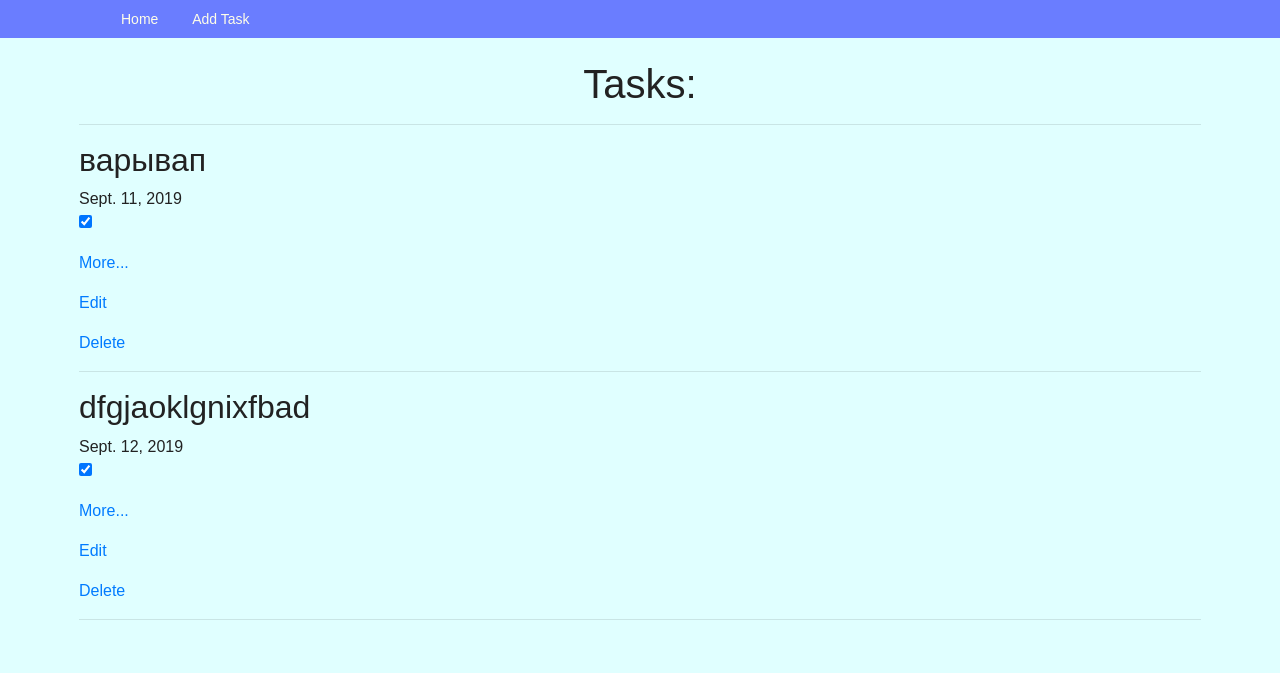
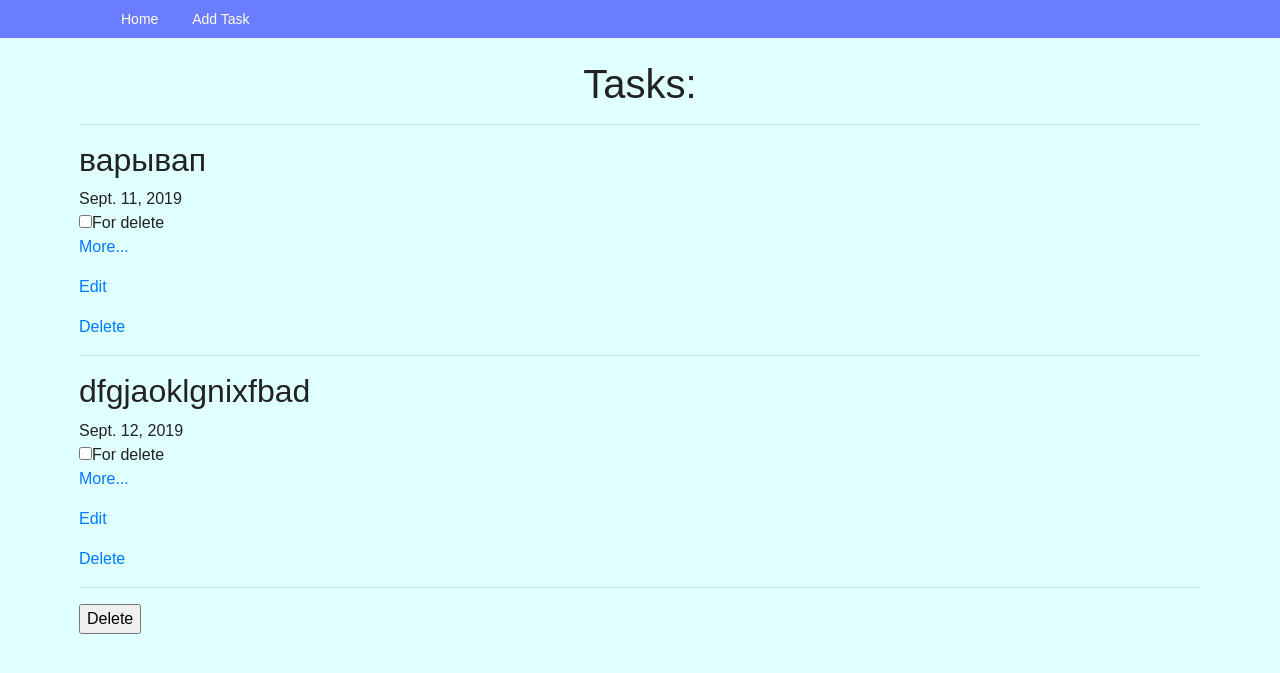
Before and after one commit to xislam/python_4_home_work_45_islam_Nurdinov, a Django app: page / in a window 1280 px wide. Shown: the top 673 px of the page. Run offline with Django 3.2, Linux system fonts and the light colour scheme; data comes from the database, SQL or seed files in the repository; some libraries are stand-ins or nearby versions.

Commit message:
Зыключительный камит

```diff
--- a/source/blog/urls.py
+++ b/source/blog/urls.py
@@ -15,7 +15,7 @@ Including another URLconf
 """
 from django.contrib import admin
 from django.urls import path
-from webapp.views import index_view, task_view, task_create_view, task_update_view, task_delete_view
+from webapp.views import *
 
 urlpatterns = [
     path('admin/', admin.site.urls),
@@ -23,5 +23,6 @@ urlpatterns = [
     path('status/<int:pk>/', task_view, name='task_view'),
     path('status/add/', task_create_view, name='task_add'),
     path('task/<int:pk>/edit/', task_update_view, name='task_update'),
-    path('task/<int:pk>/delete/', task_delete_view, name='task_delete')
+    path('task/<int:pk>/delete/', task_delete_view, name='task_delete'),
+    path('task/delete/', task_delete_check_view, name='tasks_delete')
 ]
--- a/source/webapp/templates/index.html
+++ b/source/webapp/templates/index.html
@@ -7,18 +7,17 @@
 {% block content %}
     <h1>Tasks:</h1>
     <hr/>
+    <form action="{% url 'tasks_delete' %}" method="post">
+    {% csrf_token %}
     {% for task in tasks %}
         <h2>{{ task.description }}</h2>
         <div>{{ task.date }}</div>
-        <p><input type="checkbox" name="{% url 'task_view' task.pk %}" value="task.pk" checked></p>
+        <input type="checkbox" name="delete" value="{{ task.pk }}">For delete<Br>
         <p><a href="{% url 'task_view' task.pk %}">More...</a></p>
         <p><a href="{% url 'task_update' task.pk %}">Edit</a></p>
         <p><a href="{% url 'task_delete' task.pk %}">Delete</a></p>
         <hr/>
-{#        <form method="POST" action="{% url "task_update" article.pk %}">#}
-{#            {% include 'partial/_form.html' with button_text="" %}#}
-{#        </form>#}
     {% endfor %}
-
-{#    <p><a href="{% url 'task_delete' task.pk %}">Delete</a></p>#}
+        <p><input type="submit" value="Delete"></p>
+</form>
 {% endblock %}
--- a/source/webapp/views.py
+++ b/source/webapp/views.py
@@ -88,16 +88,10 @@ def task_delete_view(request, pk):
         return redirect('index')
 
 
-# def task_delete_view(request, pk):
-#
-#     task = get_object_or_404(Task, pk=pk)
-#
-#     if request.method == 'GET':
-#
-#         return render(request, 'delete.html', context={'task': task})
-#
-#     elif request.method == 'POST':
-#
-#         task.delete()
-#
-#         return redirect('index')
+def task_delete_check_view(request):
+    if request.method == 'POST':
+        delete = request.POST.getlist('delete')
+        for check in delete:
+            task = get_object_or_404(Task, pk=check)
+            task.delete()
+        return redirect('index')
```
